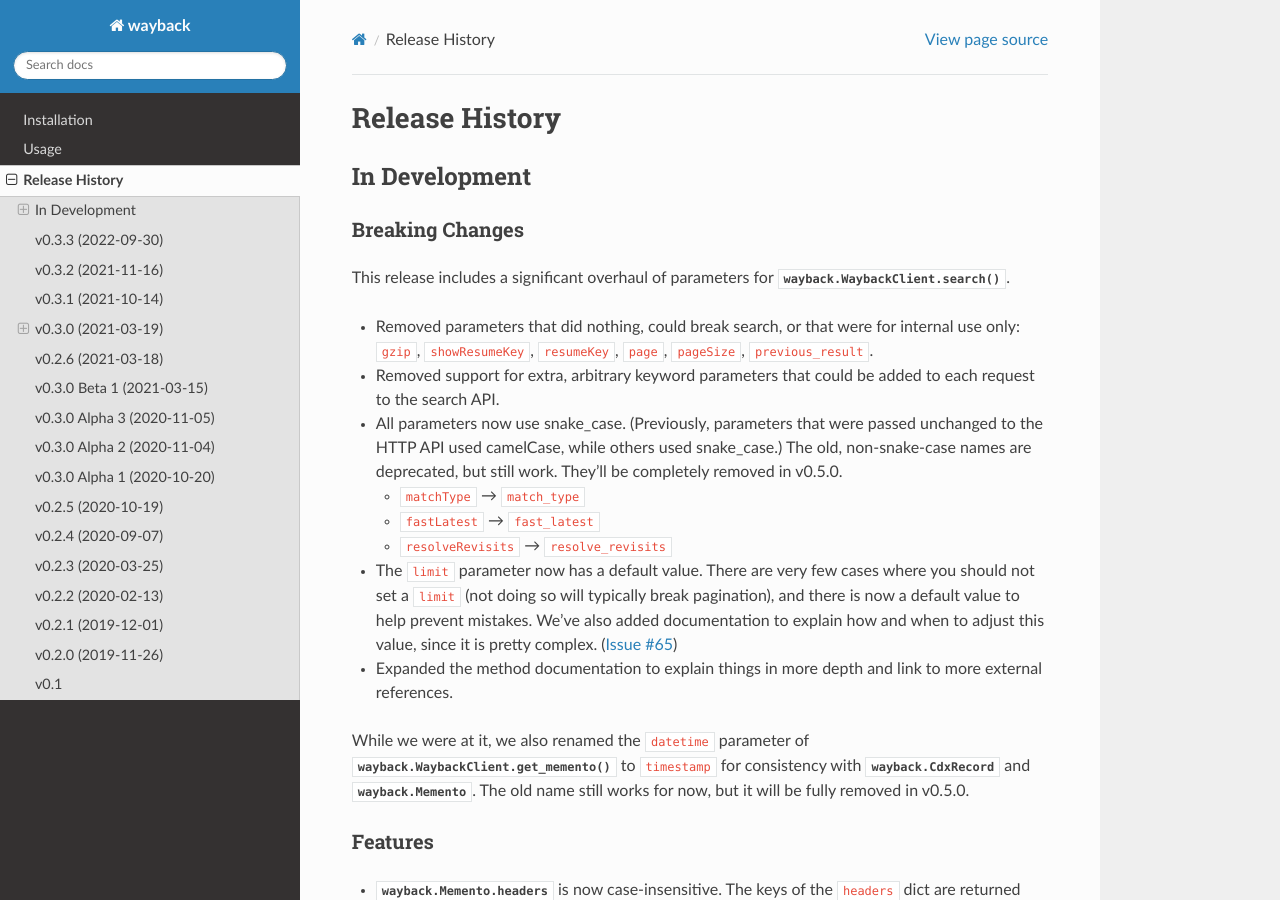
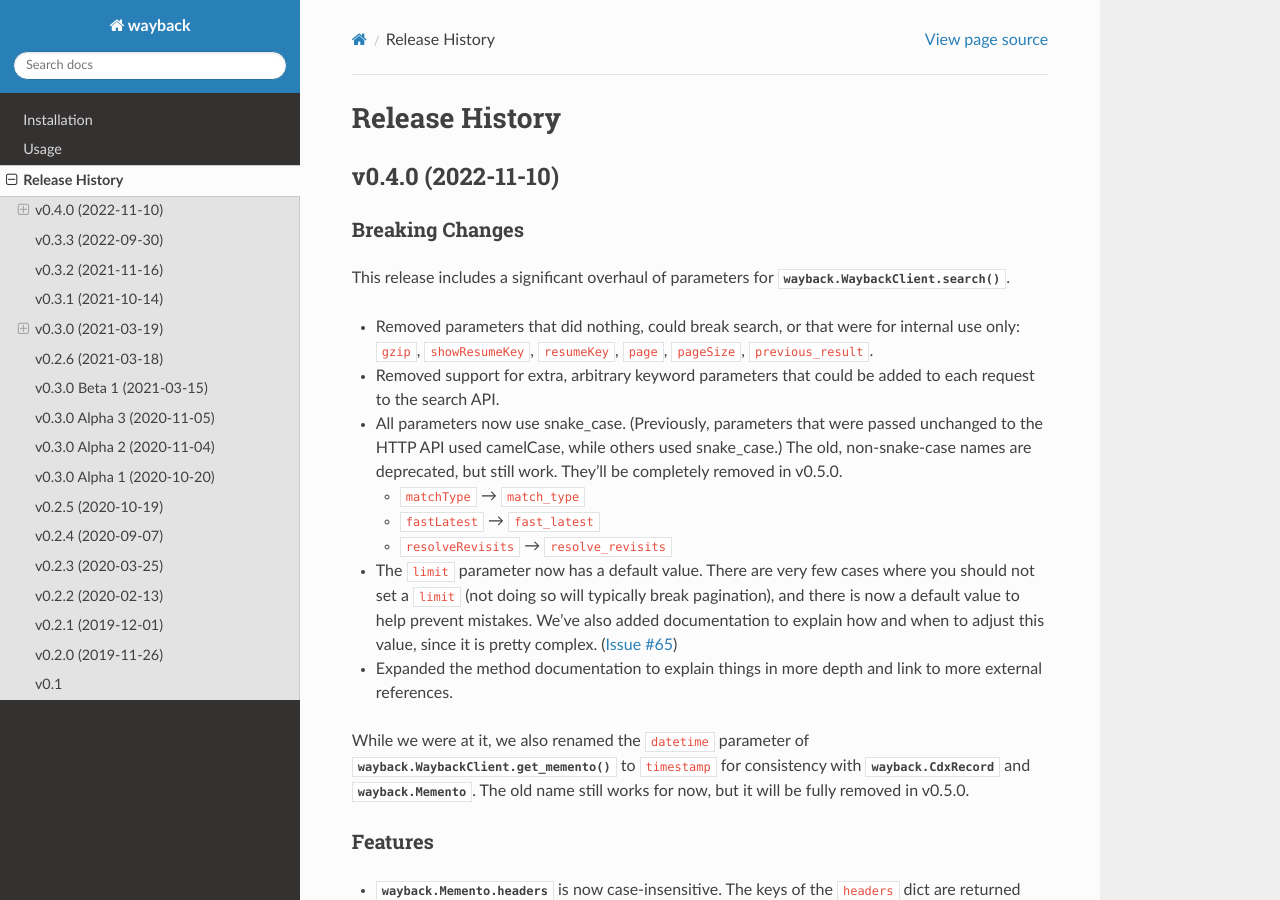
Before and after one commit to edgi-govdata-archiving/wayback, a Sphinx documentation site: the page built from docs/source/release-history.rst, in a window 1280 px wide and 900 px high. Built offline with Sphinx 7.4.7 and the Read the Docs theme 2.0.0, drawn with Linux system fonts in a browser that asks for light colours.

Commit message:
Prepare release 0.4.0

```diff
--- a/docs/source/release-history.rst
+++ b/docs/source/release-history.rst
@@ -2,8 +2,8 @@
 Release History
 ===============
 
-In Development
---------------
+v0.4.0 (2022-11-10)
+-------------------
 
 Breaking Changes
 ^^^^^^^^^^^^^^^^
```
